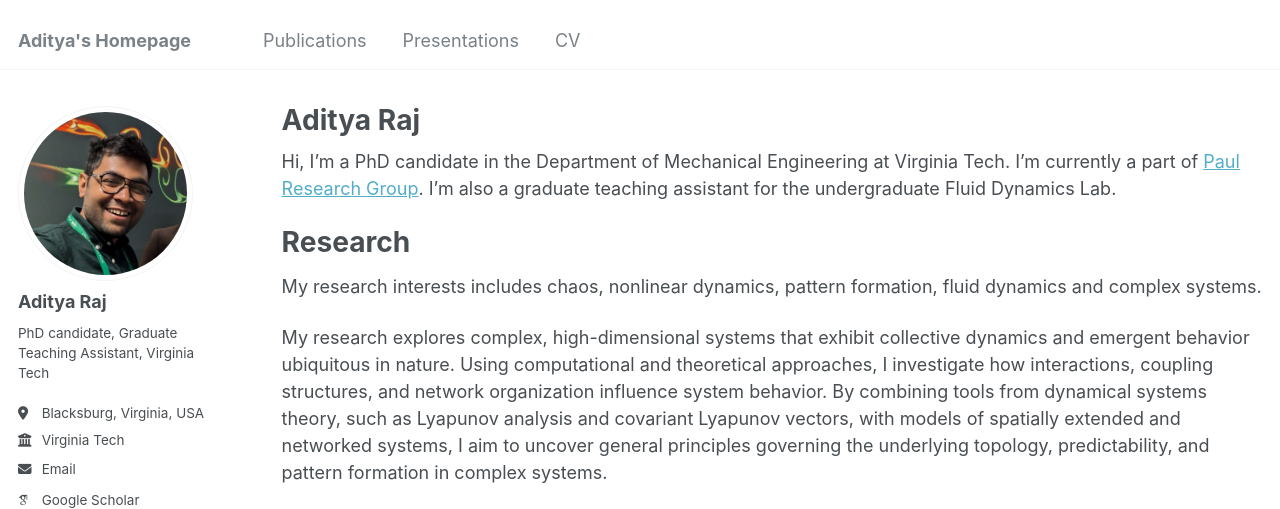
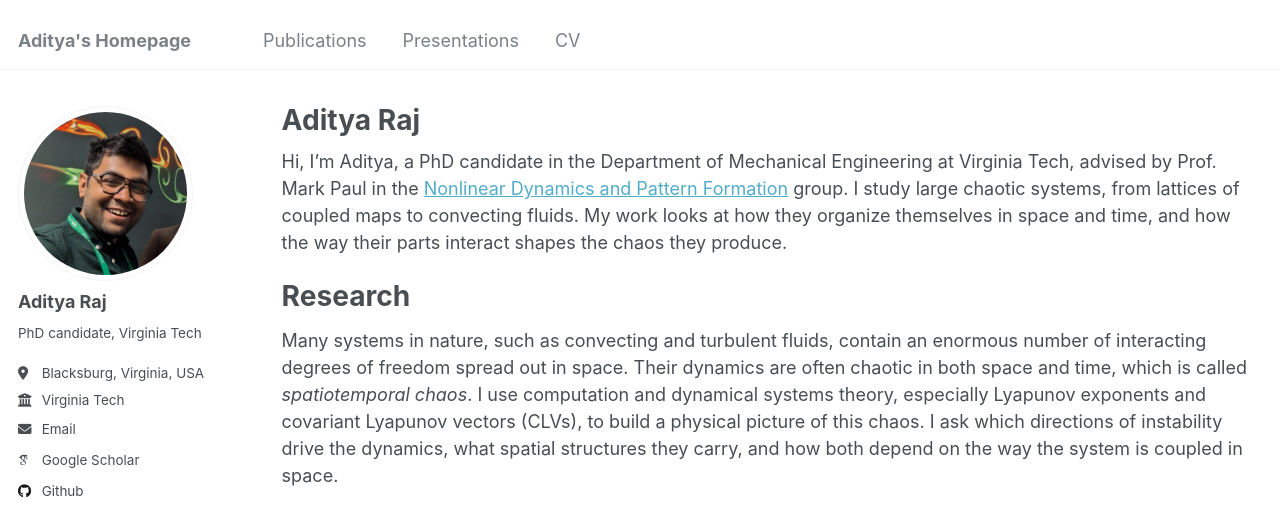
Before and after one commit to Adityafy/adityafy.github.io, a Jekyll site: the page built from _pages/about.md, in a window 1280 px wide and 1400 px high, cut to the strip 0-509 px from the top of the window. Built offline with Jekyll 4.4.1, drawn with Linux system fonts in a browser that asks for light colours; some web fonts are replaced; some of the changed text lies outside the part shown.

Commit message:
remodel a bit

```diff
--- a/_config.yml
+++ b/_config.yml
@@ -24,7 +24,7 @@ author:
   avatar           : "aditya.jpg"
   name             : "Aditya Raj"
   pronouns         : # example: "she/her"
-  bio              : "PhD candidate, Graduate Teaching Assistant, Virginia Tech"
+  bio              : "PhD candidate, Virginia Tech"
   location         : "Blacksburg, Virginia, USA"
   employer         : "Virginia Tech"
   uri              : # URL
--- a/_pages/about.md
+++ b/_pages/about.md
@@ -7,14 +7,24 @@ redirect_from:
   - /about.html
 ---
 
-Hi, I'm a PhD candidate in the Department of Mechanical Engineering at Virginia Tech. I'm currently a part of [Paul Research Group](https://paul.me.vt.edu). I'm also a graduate teaching assistant for the undergraduate Fluid Dynamics Lab.
+Hi, I'm Aditya, a PhD candidate in the Department of Mechanical Engineering at Virginia Tech, advised by Prof. Mark Paul in the [Nonlinear Dynamics and Pattern Formation](https://paul.me.vt.edu) group. I study large chaotic systems, from lattices of coupled maps to convecting fluids. My work looks at how they organize themselves in space and time, and how the way their parts interact shapes the chaos they produce.
 
 Research
 ======
-My research interests includes chaos, nonlinear dynamics, pattern formation, fluid dynamics and complex systems.
+Many systems in nature, such as convecting and turbulent fluids, contain an enormous number of interacting degrees of freedom spread out in space. Their dynamics are often chaotic in both space and time, which is called *spatiotemporal chaos*. I use computation and dynamical systems theory, especially Lyapunov exponents and covariant Lyapunov vectors (CLVs), to build a physical picture of this chaos. I ask which directions of instability drive the dynamics, what spatial structures they carry, and how both depend on the way the system is coupled in space.
 
-My research explores complex, high-dimensional systems that exhibit collective dynamics and emergent behavior ubiquitous in nature. Using computational and theoretical approaches, I investigate how interactions, coupling structures, and network organization influence system behavior. By combining tools from dynamical systems theory, such as Lyapunov analysis and covariant Lyapunov vectors, with models of spatially extended and networked systems, I aim to uncover general principles governing the underlying topology, predictability, and pattern formation in complex systems.
+My broader interests include chaos, nonlinear dynamics, pattern formation, fluid dynamics, and complex systems.
 
+**Spatial coupling in spatiotemporal chaos.** Using large lattices of coupled maps as a model system, I study how the strength and range of spatial coupling change chaotic dynamics.
+- **Diffusive coupling** ([*Chaos*, 2024](https://doi.org/10.1063/5.0210661)): the Lyapunov spectrum and fractal dimension can be described analytically using the eigenvalues of the coupling operator. The leading CLV is highly localized, and it becomes less localized as the coupling gets stronger.
+- **Coupling of increasing range** ([*IJBC*, 2026](https://arxiv.org/pdf/2609.01424)): I developed a theory that predicts the Lyapunov spectrum and the spatial structure of the CLVs from the coupling matrix alone, independent of the details of the map. The CLVs split into two regimes, and the boundary between them sits at roughly the fractal dimension of the dynamics.
 
-<iframe width="560" height="315" src="https://www.youtube.com/embed/H75Qx6F3pjc?si=26Wpp82OJ1fceYlk" title="YouTube video player" frameborder="0" allow="accelerometer; autoplay; clipboard-write; encrypted-media; gyroscope; picture-in-picture; web-share" referrerpolicy="strict-origin-when-cross-origin" allowfullscreen></iframe>
-In this video, the color contours on the left represent the scalar field ψ in the Generalized Swift-Hohenberg equation and the arrows represent the mean flow. The color contours on the right represent the magnitude of the leading Lyapunov vector (red being the highest).
+**Mean flow and spiral defect chaos in convection.** Rayleigh–Bénard convection, a fluid layer heated from below, can form *spiral defect chaos*, a disordered state of rolls and spirals that is constantly rearranging. I model it with the generalized Swift–Hohenberg equation coupled to a mean flow. For this work I built pseudospectral, exponential time-differencing solvers for both the pattern and its tangent-space dynamics, and I run them on Virginia Tech's HPC clusters. I am investigating how the strength of the mean flow changes the tangent-space dynamics of spiral defect chaos. I am also testing extensivity, which asks whether the fractal dimension of the chaotic attractor grows in proportion to the area of the system.
+
+<iframe style="width: 100%; max-width: 720px; aspect-ratio: 16 / 9; height: auto;" src="https://www.youtube.com/embed/H75Qx6F3pjc?si=26Wpp82OJ1fceYlk" title="YouTube video player" frameborder="0" allow="accelerometer; autoplay; clipboard-write; encrypted-media; gyroscope; picture-in-picture; web-share" referrerpolicy="strict-origin-when-cross-origin" allowfullscreen></iframe>
+
+*Spiral defect chaos in the generalized Swift–Hohenberg equation. Left: the scalar field ψ (color) and the mean flow (arrows). Right: the magnitude of the leading Lyapunov vector, with red marking where perturbations grow fastest.*
+
+Beyond research
+======
+In 2025 I attended the Complex Systems Summer School at the Santa Fe Institute. At Virginia Tech I serve on the executive board of WeMET, a wellness initiative for mechanical engineering graduate students. Previously I was the outreach chair of the Mechanical Engineering Graduate Student Council and the president of the Graduate Engineering Alliance. Outside of work I enjoy chess, table tennis, hiking, movies, and art.
```
